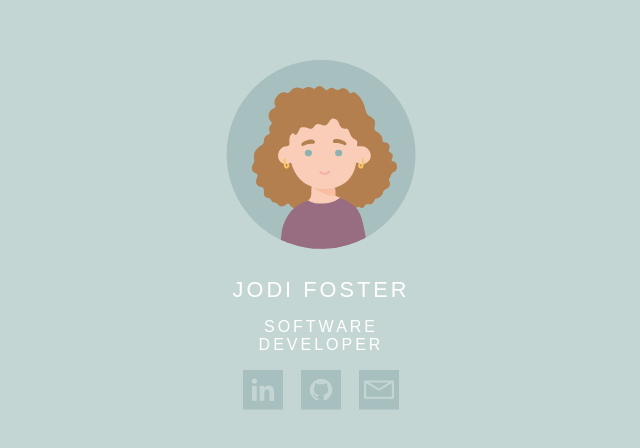
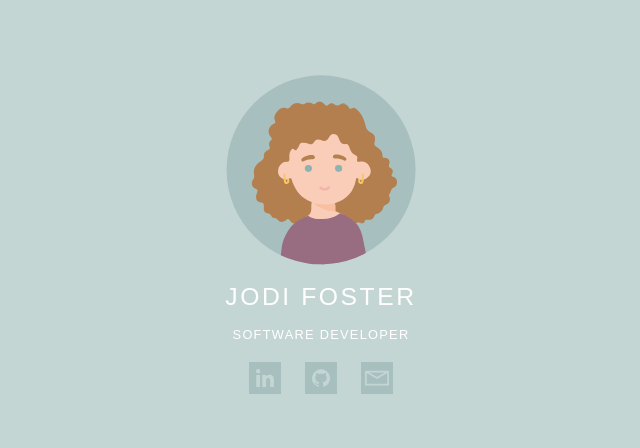
Before and after one commit to JodiFoster/jodifoster.github.io, a React (Create React App) app: page / in a window 1280 px wide. Shown: the part 164-612 px from the top of the page, without its empty margins (319-959 px from the left). Built offline with nearby package versions, Linux system fonts and the light colour scheme.

Commit message:
edit styling

```diff
--- a/src/App.css
+++ b/src/App.css
@@ -1,3 +1,8 @@
+.body {
+    background-color: #c4d6d4;
+    height: 100vh;
+    width: 100vw;
+}
 
 .Centered {
     position: fixed;
@@ -5,33 +10,36 @@
     left: 50%;
     transform: translate(-50%, -50%);
     text-align: center;
-    padding-left: 50%;
-    padding-right: 50%;
-    padding-top: 50%;
-    padding-bottom: 50%;
     background-color: #c4d6d4;
-    width: 15%;
 }
 
 .Text-name {
     color: white;
     font-weight: 400;
     font-family: sans-serif;
-    font-size: 1.7vw;
+    font-size: 1.93vw;
+    margin-block-start: 1vw;
     margin-block-end: 0px;
-    letter-spacing: 3px;
+    letter-spacing: 0.2vw;
 }
 
 .Text {
     color: white;
-    font-weight: 400;
+    font-weight: 450;
     font-family: sans-serif;
-    font-size: 1.vw;
-    margin-block-start: 15px;
-    letter-spacing: 3px;
+    font-size: 1vw;
+    margin-block-start: 2vh;
+    margin-block-end: 2.5vh;
+    letter-spacing: 0.1vw;
+}
+
+.Text-container {
+    width: 15vw;
+    text-align: center;
 }
 
 .Social-container {
+    width: 15vw;
     display: flex;
     flex-direction: row;
     flex-wrap: nowrap;
@@ -39,5 +47,9 @@
 }
 
 .Social-icon {
-    height: 40px;
+    height: 2.5vw;
 }
+
+.Avataar {
+    width: 15vw;
+}
--- a/src/App.js
+++ b/src/App.js
@@ -7,13 +7,14 @@ import './App.css'
 
 function App() {
     return (
-        <div id="root">
+        <>
+            <header className="body">
                 <div className="Centered">
-                <div>
-                    <img src={avataar} className="avataar" alt="logo" />
-                </div>
+                    <img src={avataar} alt="logo" className="Avataar" />
+                    <div className="Text-container">
                         <p className="Text-name">JODI FOSTER</p>
                         <p className="Text">SOFTWARE DEVELOPER</p>
+                    </div>
                     <div className="Social-container">
                         <a href="https://www.linkedin.com/in/jodi-foster-092415b1/">
                             <img src={linkedIn} className="Social-icon" alt="logo" />
@@ -26,7 +27,8 @@ function App() {
                         </a>
                     </div>
                 </div>
-        </div>
+            </header>
+        </>
     )
 }
 
```
Lines whose indentation alone changed are shown as unchanged.
